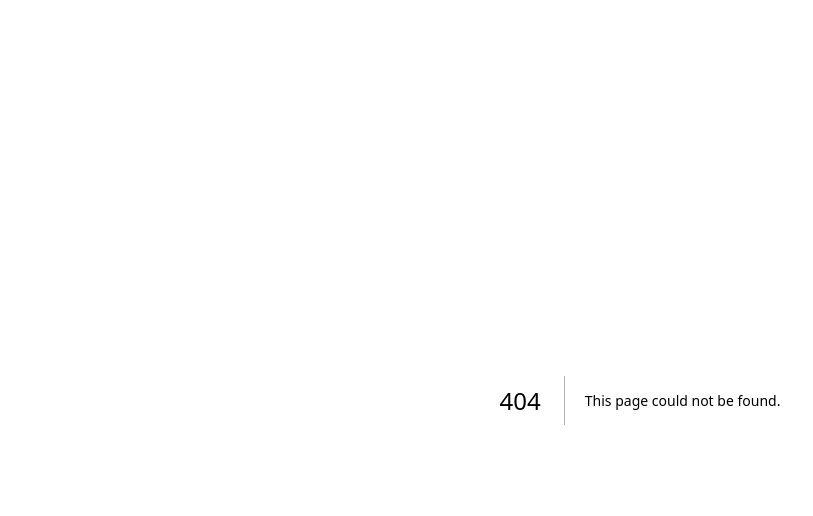
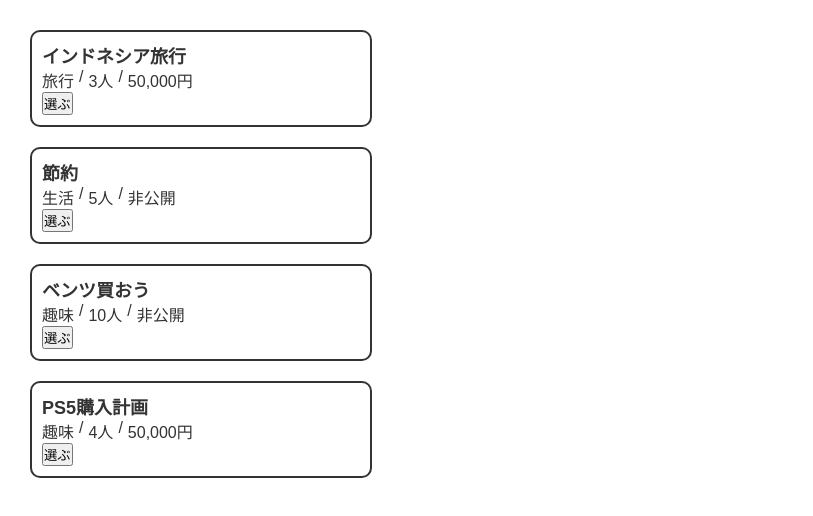
Before and after one commit to darren1504/saving-app, a Next.js app: page /chooseRoom in a window 1280 px wide. Before the commit this address had no page. Shown: the top 516 px of the page, without its empty margins (0-813 px from the left). Built offline with nearby package versions, Linux system fonts and the light colour scheme.

Commit message:
main_change

```diff
--- /dev/null
+++ b/src/app/chooseRoom/page.tsx
@@ -0,0 +1,61 @@
+'use client'
+
+import React from "react";
+import styles from '@/styles/chooseRoom/page.module.scss';
+
+// import { useState } from "react";
+
+export default function ChooseRoom() {
+    return (
+        <>
+            <div className={styles.chooseRoomContainer}>
+                <div className={styles.roomList}>
+                    <div className={styles.roomCard}>
+                        <h2 className={styles.roomName}>インドネシア旅行</h2>
+                        <div className={styles.description}>
+                            <p className={styles.category}>旅行</p>
+                            <p>/</p>
+                            <p className={styles.members}>3人</p>
+                            <p>/</p>
+                            <p className={styles.price}>50,000円</p>
+                        </div>
+                        <button>選ぶ</button>
+                    </div>
+                    <div className={styles.roomCard}>
+                        <h2 className={styles.roomName}>節約</h2>
+                        <div className={styles.description}>
+                            <p className={styles.category}>生活</p>
+                            <p>/</p>
+                            <p className={styles.members}>5人</p>
+                            <p>/</p>
+                            <p className={styles.price}>非公開</p>
+                        </div>
+                        <button>選ぶ</button>
+                    </div>
+                    <div className={styles.roomCard}>
+                        <h2 className={styles.roomName}>ベンツ買おう</h2>
+                        <div className={styles.description}>
+                            <p className={styles.category}>趣味</p>
+                            <p>/</p>
+                            <p className={styles.members}>10人</p>
+                            <p>/</p>
+                            <p className={styles.price}>非公開</p>
+                        </div>
+                        <button>選ぶ</button>
+                    </div>
+                    <div className={styles.roomCard}>
+                        <h2 className={styles.roomName}>PS5購入計画</h2>
+                        <div className={styles.description}>
+                            <p className={styles.category}>趣味</p>
+                            <p>/</p>
+                            <p className={styles.members}>4人</p>
+                            <p>/</p>
+                            <p className={styles.price}>50,000円</p>
+                        </div>
+                        <button>選ぶ</button>
+                    </div>
+                </div>
+            </div>
+        </>
+    );
+}
--- a/src/app/page.tsx
+++ b/src/app/page.tsx
@@ -3,6 +3,7 @@
 import React from "react";
 import styles from '@/styles/savingPage/page.module.scss';
 import { useState } from "react";
+import Link from "next/link";
 // import Image from 'next/image';
 
 export default function Home() {
@@ -20,7 +21,9 @@ export default function Home() {
     <>
       <div className={styles.savingPageContainer}>
         <div className={styles.numHolder}>{displayValue}</div>
-        <button className={styles.savingButton}>貯金する</button>
+        <button className={styles.savingButton}>
+            <Link href={`/chooseRoom?amount=${displayValue}`}>貯金する</Link>
+        </button>
         <table className={styles.numberKeys}>
           <tbody>
             <tr>
--- /dev/null
+++ b/src/styles/chooseRoom/page.module.scss
@@ -0,0 +1,30 @@
+.chooseRoomContainer {
+    max-width: 402px;
+    height: 100vh;
+    color: #333;
+    background-color: #fff;
+    padding: 30px;
+
+    h1 {
+        text-align: center;
+        font-size: 2rem;
+        font-weight: normal;
+    }
+}
+
+.roomCard {
+    border: #333 2px solid;
+    width: 100%;
+    margin-bottom: 20px;
+    border-radius: 10px;
+    padding: 10px;
+
+    h2 {
+        font-size: 1.125rem;
+    }
+
+    .description {
+        display: flex;
+        gap: 5px;
+    }
+}
```
Also changed, not shown: src/app/chooseRoom/savingDone/page.tsx (added, +23 -0 lines), src/styles/savingDone/page.module.scss (added).
